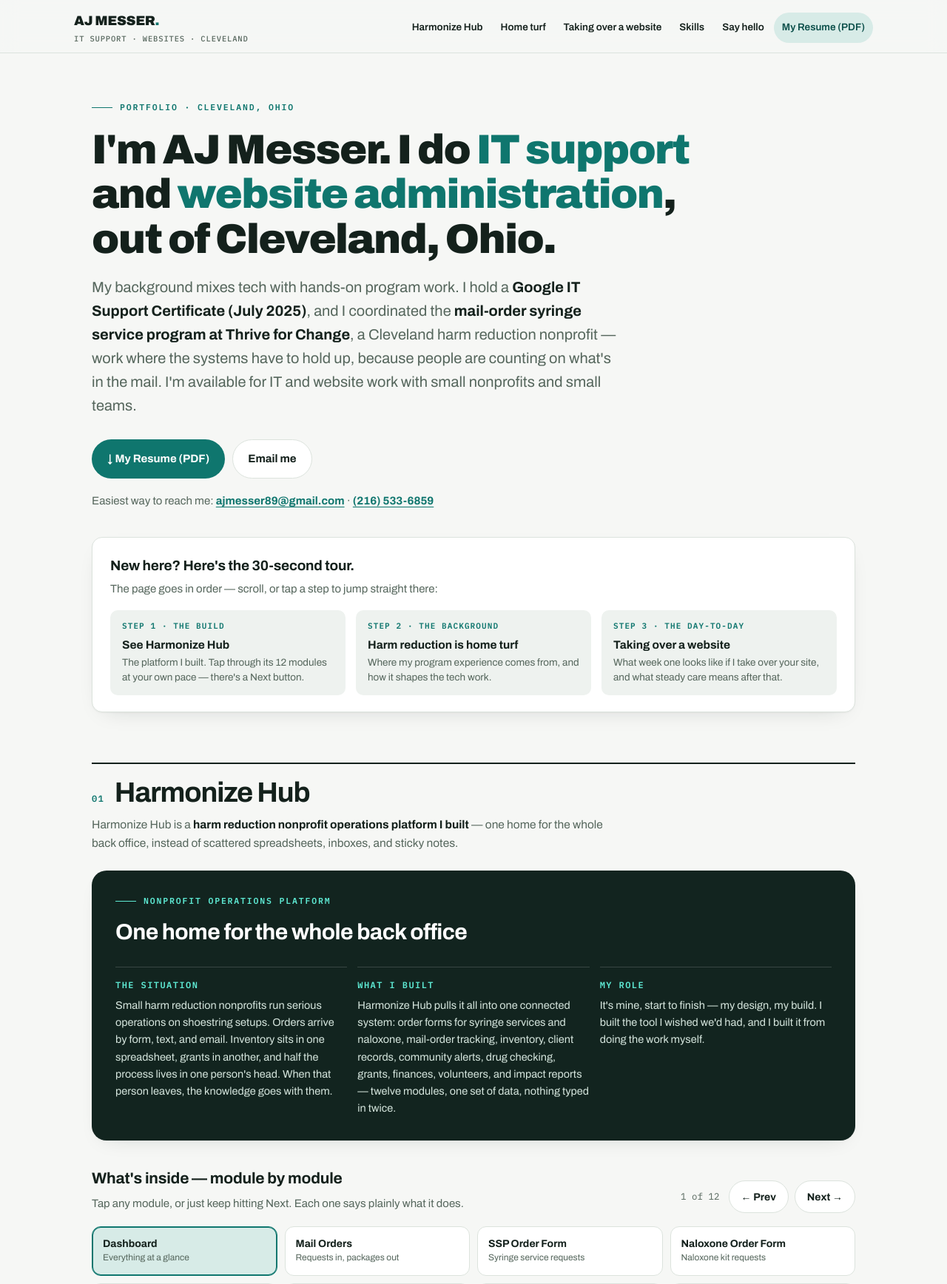
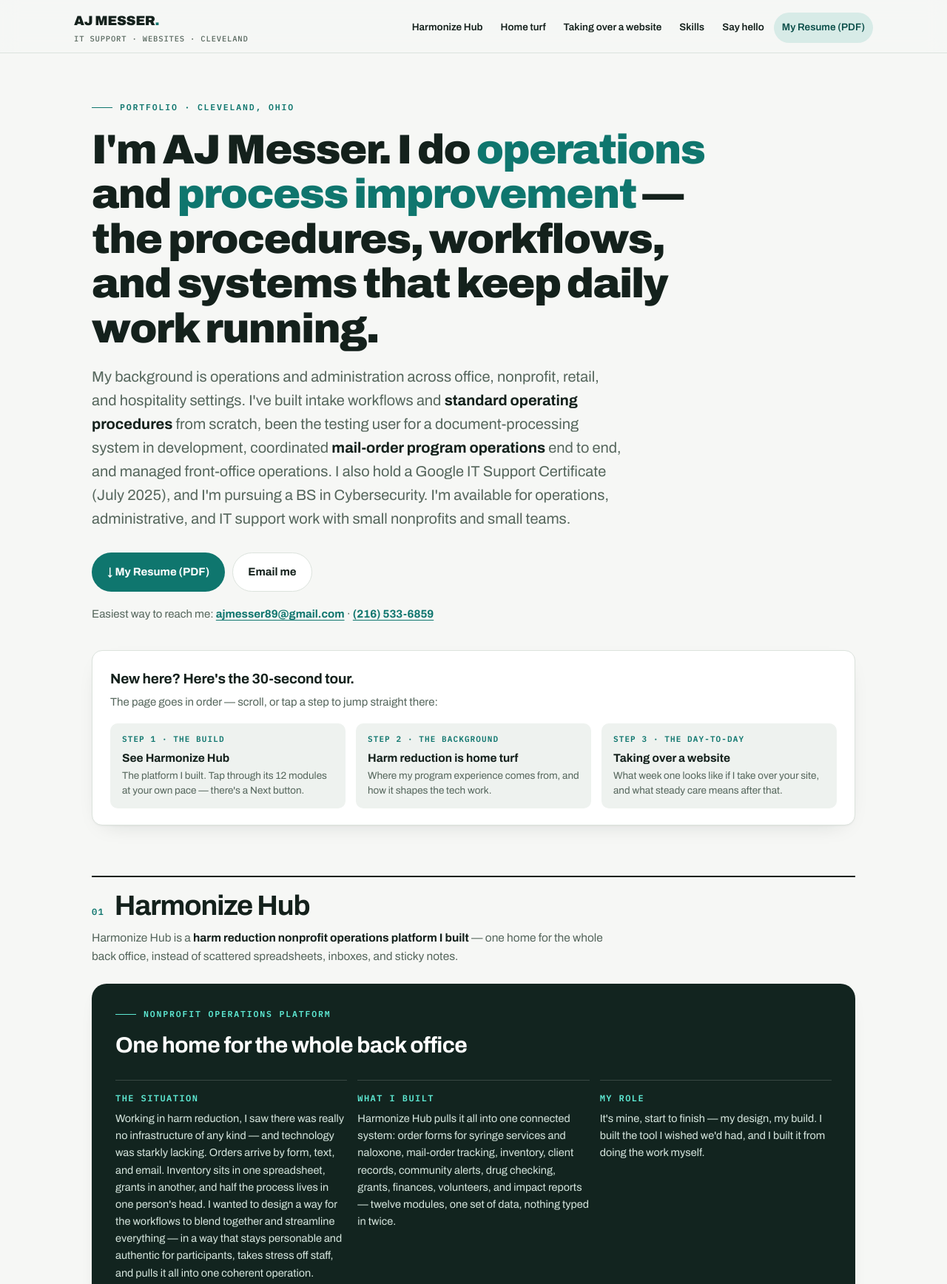
Before and after one commit to amesser89/amesser89.github.io, a plain HTML site: page index.html in a window 1280 px wide. Shown: the top 1736 px of the page at 74% size. Drawn offline with Linux system fonts and the light colour scheme.

Commit message:
Update heading and Harmonize Hub story

```diff
--- a/index.html
+++ b/index.html
@@ -4,9 +4,9 @@
 <meta charset="utf-8" />
 <meta name="viewport" content="width=device-width, initial-scale=1, viewport-fit=cover" />
 <meta name="color-scheme" content="light dark" />
-<meta name="description" content="AJ Messer — IT support and website administration in Cleveland, Ohio. Portfolio featuring Harmonize Hub, a harm reduction nonprofit operations platform, plus website care for small nonprofits and small teams." />
+<meta name="description" content="AJ Messer — operations and process improvement in Cleveland, Ohio. Portfolio featuring Harmonize Hub, a harm reduction nonprofit operations platform, plus operations, administrative, and IT support work for small nonprofits and small teams." />
 <link rel="icon" href="data:," />
-<title>AJ Messer — IT Support &amp; Website Administration</title>
+<title>AJ Messer — Operations &amp; Process Improvement</title>
 <link rel="preconnect" href="https://fonts.googleapis.com">
 <link rel="preconnect" href="https://fonts.gstatic.com" crossorigin>
 <link href="https://fonts.googleapis.com/css2?family=Archivo:ital,wght@0,400;0,500;0,600;0,700;0,800;0,900;1,400&family=IBM+Plex+Mono:wght@400;500;600&display=swap" rel="stylesheet">
@@ -160,8 +160,8 @@
   <!-- HERO -->
   <div class="hero">
     <div class="eyebrow">Portfolio · Cleveland, Ohio</div>
-    <h1>I'm AJ Messer. I do <em>IT support</em> and <em>website administration</em>, out of Cleveland, Ohio.</h1>
-    <p class="lede">My background mixes tech with hands-on program work. I hold a <strong>Google IT Support Certificate (July 2025)</strong>, and I coordinated the <strong>mail-order syringe service program at Thrive for Change</strong>, a Cleveland harm reduction nonprofit — work where the systems have to hold up, because people are counting on what's in the mail. I'm available for IT and website work with small nonprofits and small teams.</p>
+    <h1>I'm AJ Messer. I do <em>operations</em> and <em>process improvement</em> — the procedures, workflows, and systems that keep daily work running.</h1>
+    <p class="lede">My background is operations and administration across office, nonprofit, retail, and hospitality settings. I've built intake workflows and <strong>standard operating procedures</strong> from scratch, been the testing user for a document-processing system in development, coordinated <strong>mail-order program operations</strong> end to end, and managed front-office operations. I also hold a Google IT Support Certificate (July 2025), and I'm pursuing a BS in Cybersecurity. I'm available for operations, administrative, and IT support work with small nonprofits and small teams.</p>
     <div class="hero-cta">
       <a class="btn btn-primary" href="assets/aj-messer-resume.pdf" download>↓ My Resume (PDF)</a>
       <a class="btn btn-ghost" href="mailto:ajmesser89@gmail.com">Email me</a>
@@ -190,7 +190,7 @@
       <div class="eyebrow">Nonprofit operations platform</div>
       <h2>One home for the whole back office</h2>
       <div class="csr">
-        <div><h3>The situation</h3><p>Small harm reduction nonprofits run serious operations on shoestring setups. Orders arrive by form, text, and email. Inventory sits in one spreadsheet, grants in another, and half the process lives in one person's head. When that person leaves, the knowledge goes with them.</p></div>
+        <div><h3>The situation</h3><p>Working in harm reduction, I saw there was really no infrastructure of any kind — and technology was starkly lacking. Orders arrive by form, text, and email. Inventory sits in one spreadsheet, grants in another, and half the process lives in one person's head. I wanted to design a way for the workflows to blend together and streamline everything — in a way that stays personable and authentic for participants, takes stress off staff, and pulls it all into one coherent operation.</p></div>
         <div><h3>What I built</h3><p>Harmonize Hub pulls it all into one connected system: order forms for syringe services and naloxone, mail-order tracking, inventory, client records, community alerts, drug checking, grants, finances, volunteers, and impact reports — twelve modules, one set of data, nothing typed in twice.</p></div>
         <div><h3>My role</h3><p>It's mine, start to finish — my design, my build. I built the tool I wished we'd had, and I built it from doing the work myself.</p></div>
       </div>
@@ -211,7 +211,7 @@
     </div>
     <div class="prose">
       <p>My program experience is in harm reduction, and it shapes how I think about tech. Small harm reduction nonprofits run on small staffs and smaller budgets. There's no IT department. When the website breaks or the tech acts up, the same people packing supply orders end up trying to fix it — if anyone does.</p>
-      <p>Straight up: <strong>I've never run a bad-batch alert system.</strong> But alert systems and mail-order supply programs are the kind of work I'm built for. I coordinated the mail-order syringe service program at Thrive for Change — requests in, supplies packed and shipped, records kept straight — and I designed a Community Alerts module inside Harmonize Hub for getting time-sensitive warnings out to the people who need them. I know this work because I've done it, and I can look after the website and systems behind it.</p>
+      <p>Straight up: <strong>I've never run a bad-batch alert system.</strong> But alert systems and mail-order supply programs are the kind of work I'm built for. I coordinated a mail-order syringe service program — requests in, supplies packed and shipped, records kept straight — and I designed a Community Alerts module inside Harmonize Hub for getting time-sensitive warnings out to the people who need them. I know this work because I've done it, and I can look after the website and systems behind it.</p>
     </div>
   </section>
 
```
